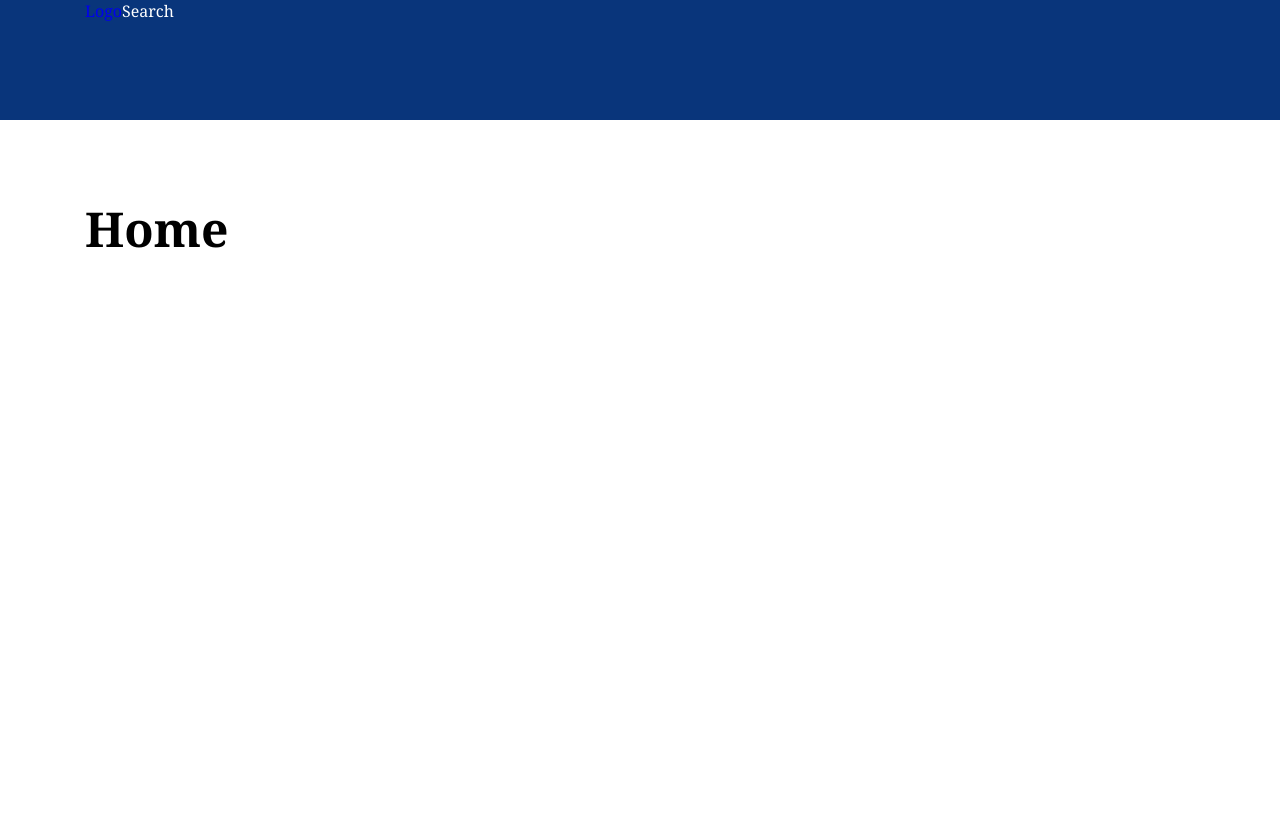
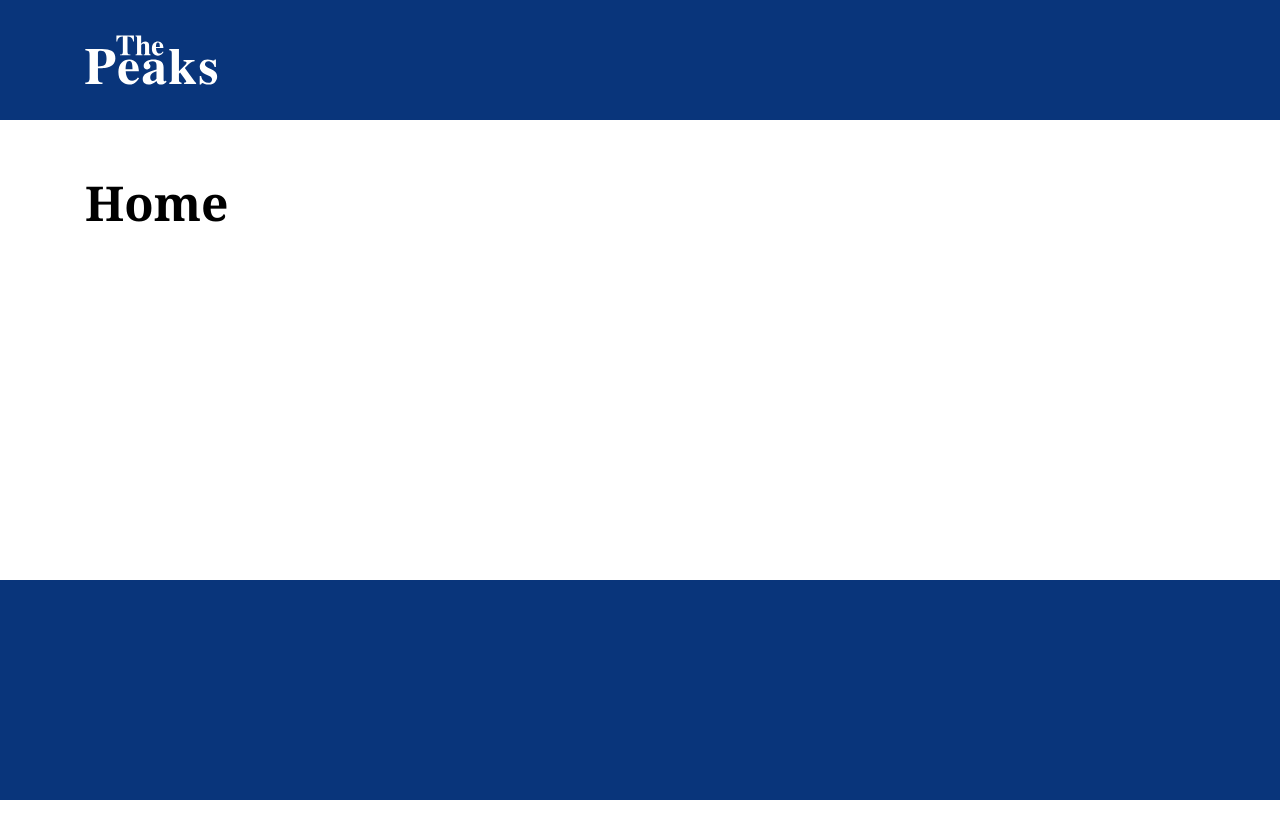
Before and after one commit to panppp119/the-peaks, a React (Create React App) app: page / in a window 1280 px wide. Shown: the top 838 px of the page. After the commit the page ends 800 px from the top, so only its background shows below. Built offline with nearby package versions, Linux system fonts and the light colour scheme.

Commit message:
style: typography, container and logo

```diff
--- a/src/assets/styles/main.scss
+++ b/src/assets/styles/main.scss
@@ -9,6 +9,11 @@ html, body, #root {
   color: var(--black);
   margin: 0;
   padding: 0;
+
+  h1, h2, h3, h4, h5, p, a {
+    margin: 0;
+    padding: 0;
+  }
 
   h1 {
     font-size: var(--h1);
--- a/src/components/Loader/loader.style.js
+++ b/src/components/Loader/loader.style.js
@@ -25,5 +25,5 @@ export const Loader = styled.div`
   width: var(--loader-size);
   height: var(--loader-size);
   animation: spin 2s linear infinite;
-  margin: 230px auto 0;
+  margin: 200px auto 0;
 `
--- a/src/components/MainLayout/index.js
+++ b/src/components/MainLayout/index.js
@@ -1,4 +1,6 @@
 import { Helmet } from 'react-helmet'
+
+import logo from 'assets/images/logo.svg'
 
 import * as ML from './main_layout.style'
 
@@ -17,7 +19,10 @@ const MainLayout = (props) => {
 
       <ML.Header>
         <ML.Container>
-          <ML.Logo to='/'>Logo</ML.Logo>
+          <ML.Logo to='/'>
+            <img src={logo} alt='the-peaks-logo' />
+          </ML.Logo>
+
           <div className='search'>Search</div>
         </ML.Container>
       </ML.Header>
--- a/src/components/MainLayout/main_layout.style.js
+++ b/src/components/MainLayout/main_layout.style.js
@@ -10,7 +10,7 @@ export const Container = styled.div`
   max-width: 1110px;
   width: 100%;
   margin: auto;
-  display: flex;
+  position: relative;
 `
 
 export const Header = styled('header')`
@@ -31,14 +31,18 @@ export const Logo = styled(Link)`
     color: var(--white);
     background: none;
   }
+
+  img {
+    height: calc(120px - (35px * 2));
+    padding: 35px 0;
+  }
 `
 
 export const Content = styled.div`
   width: 100%;
-  height: 1500px;
+  height: calc(100% - (120px + 220px + 100px));
   background-color: var(--white);
-  padding-top: 44px;
-  paddding-bottom: 100px;
+  padding: 50px 0;
 `
 
 export const Footer = styled('footer')`
```
Also changed, not shown: src/assets/images/logo.svg (added).
